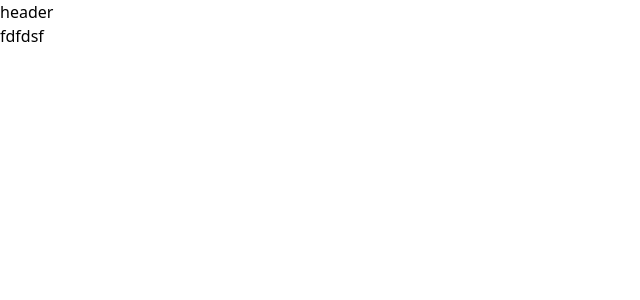
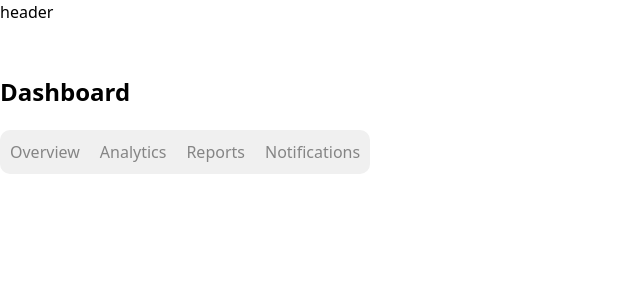
Before and after one commit to mnenie/ithub-hack, a Nuxt app: page / in a window 1280 px wide. Shown: the top 300 px of the page, without its empty margins (0-640 px from the left). Built offline with nearby package versions, Linux system fonts and the light colour scheme.

Commit message:
add dasboard-title

```diff
--- a/components/home/Hello.vue
+++ /dev/null
@@ -1,5 +0,0 @@
-<template>
-    <div>
-        hello
-    </div>
-</template>
--- /dev/null
+++ b/components/home/Main.vue
@@ -0,0 +1,53 @@
+<template>
+    <h1 class="dashboard-title">Dashboard</h1>
+    <div class="box">
+    <div class="buttons-container">
+        <button>Overview</button>
+        <button>Analytics</button>
+        <button>Reports</button>
+        <button>Notifications</button>
+    </div>
+    </div>
+</template>
+
+<style scoped>
+
+.dashboard-title {
+    font-weight: bold;
+    font-size: 24px;
+    color: black;
+    margin-top: 50px;
+}
+
+.box {
+    background-color: #f0f0f0;
+    border: none;
+    margin-top: 20px;
+    text-align: center;
+    max-width: fit-content;
+    border-radius: 10px;
+}
+
+.buttons-container {
+    display: flex;
+    justify-content: center;
+    margin-top: 20px;
+}
+
+.box button {
+    padding: 5px;
+    background-color: transparent;
+    color: #858585;
+    border: none;
+    border-radius: 10px;
+    cursor: pointer;
+    margin: 5px;
+    transition: all 0.3s ease;
+}
+
+.box button:hover {
+    background-color: white;
+    color: black;
+}
+
+</style>
--- a/pages/index.vue
+++ b/pages/index.vue
@@ -1,5 +1,5 @@
 <template>
         <div>
-            fdfdsf
+            <HomeMain />
         </div>
 </template>
```
